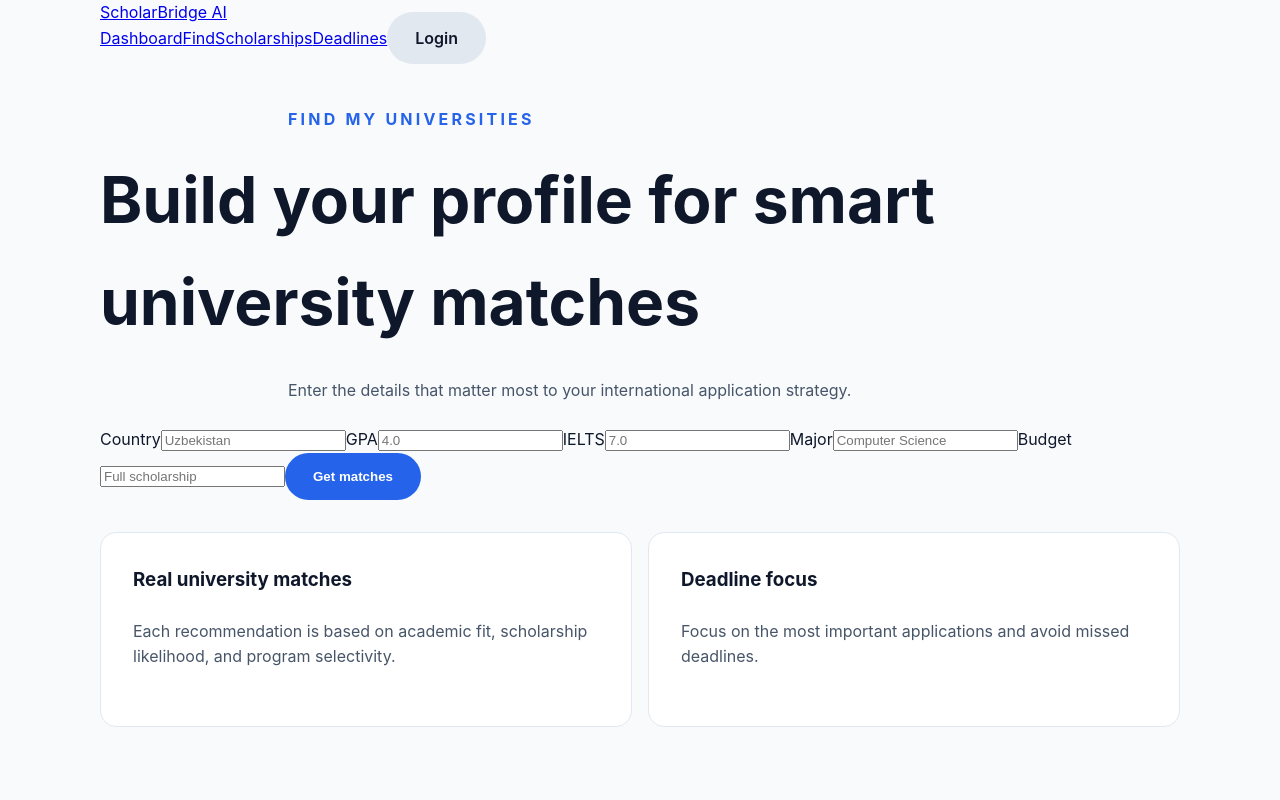
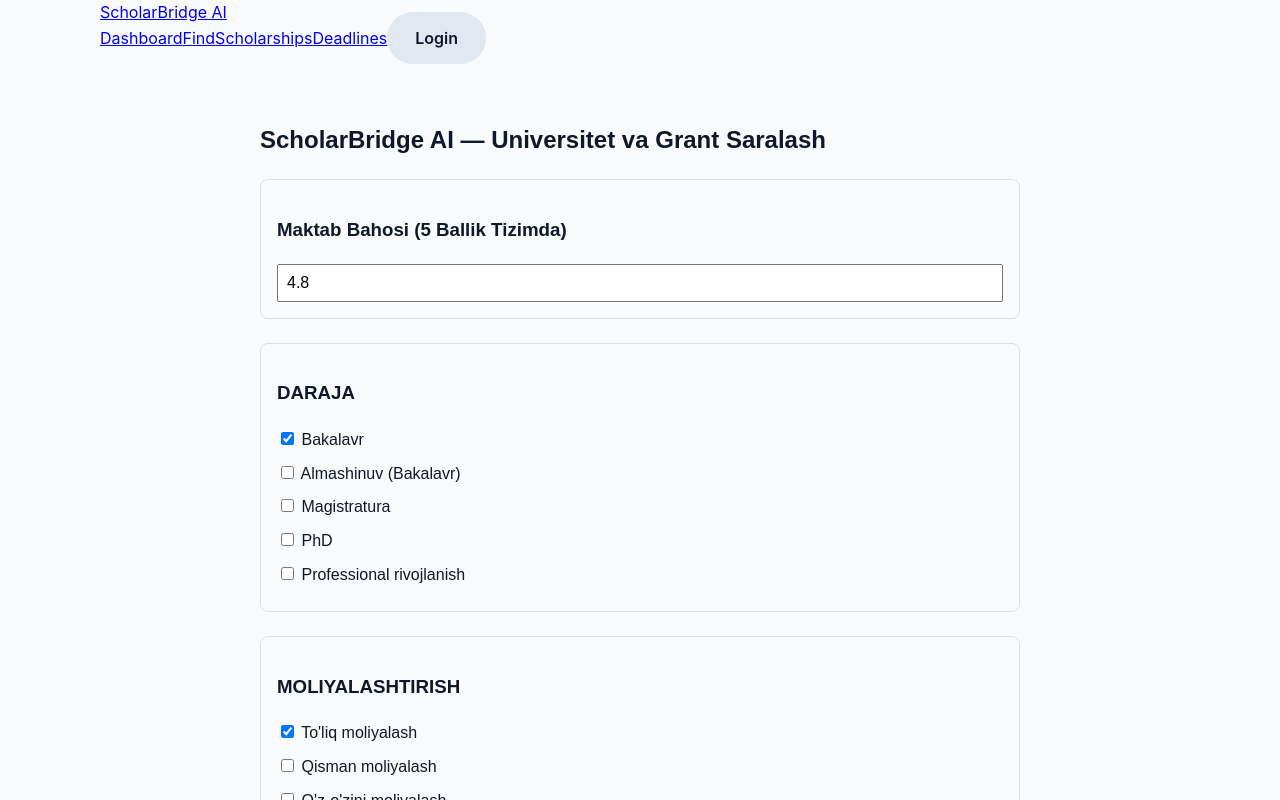
Before and after one commit to jamijomi344as-jpg/ScholarBridge, a Next.js app: page /find in a window 1280 px wide. Shown: the top 800 px of the page. Built offline with nearby package versions, Linux system fonts and the light colour scheme.

Commit message:
Update page.tsx

```diff
--- a/app/find/page.tsx
+++ b/app/find/page.tsx
@@ -1,57 +1,219 @@
+'use client';
+
+import { useState } from 'react';
+import { useRouter } from 'next/navigation';
+
+const DEGREE_OPTIONS = ['Bakalavr', 'Almashinuv (Bakalavr)', 'Magistratura', 'PhD', 'Professional rivojlanish'];
+const FUNDING_OPTIONS = ["To'liq moliyalash", "Qisman moliyalash", "O'z-o'zini moliyalash", 'Bepul ishtirok', 'Stipendiya'];
+const MAJOR_OPTIONS = [
+  'Barcha sohalar',
+  'Amaliy fanlar va kasblar',
+  'Biznes boshqaruvi',
+  'Kompyuter fanlari va IT',
+  'Muhandislik va texnologiya',
+  'Atrof-muhit va Geologiya fanlari',
+  'Gumanitar fanlar',
+  'Huquqshunoslik va qonunchilik',
+  'Tabiiy fanlar va matematika',
+  'Ijtimoiy fanlar',
+  'Qishloq va o‘rmon xo‘jaligi',
+  'San’at, dizayn va arxitektura',
+  'Ta’lim va tarbiya',
+  'Tibbiyot va sog‘liqni saqlash',
+  'Jurnalistika va OAV',
+  'Mehmonxona biznesi, hordiq va sport'
+];
+const COUNTRY_OPTIONS = ['AQSh', 'Buyuk Britaniya', 'Olmanya', 'Janubiy Koreya', 'Xitoy', 'Kanada', 'Avstraliya', 'Evropa davlatlari', 'Turkiya'];
+
 export default function FindPage() {
+  const router = useRouter();
+  const [loading, setLoading] = useState(false);
+
+  const [schoolGrade, setSchoolGrade] = useState('4.8');
+  const [selectedDegrees, setSelectedDegrees] = useState<string[]>(['Bakalavr']);
+  const [selectedFunding, setSelectedFunding] = useState<string[]>(["To'liq moliyalash"]);
+  const [selectedMajors, setSelectedMajors] = useState<string[]>(['Kompyuter fanlari va IT']);
+
+  const [allCountries, setAllCountries] = useState(true);
+  const [selectedCountries, setSelectedCountries] = useState<string[]>([]);
+
+  const [ielts, setIelts] = useState('');
+  const [sat, setSat] = useState('');
+  const [otherCertificates, setOtherCertificates] = useState('');
+  const [budget, setBudget] = useState('0');
+
+  const toggleArrayItem = (list: string[], setList: (val: string[]) => void, item: string) => {
+    if (list.includes(item)) {
+      setList(list.filter((i) => i !== item));
+    } else {
+      setList([...list, item]);
+    }
+  };
+
+  const handleSubmit = async (e: React.FormEvent) => {
+    e.preventDefault();
+    setLoading(true);
+
+    const payload = {
+      schoolGrade,
+      degrees: selectedDegrees,
+      fundingTypes: selectedFunding,
+      majors: selectedMajors,
+      selectedCountries: allCountries ? ['Barcha davlatlar'] : selectedCountries,
+      ielts,
+      sat,
+      otherCertificates,
+      budget,
+    };
+
+    try {
+      const res = await fetch('/api/recommend', {
+        method: 'POST',
+        headers: { 'Content-Type': 'application/json' },
+        body: JSON.stringify(payload),
+      });
+
+      const data = await res.json();
+      localStorage.setItem('scholarBridge_results', JSON.stringify(data.recommendations || []));
+      router.push('/recommendations');
+    } catch (err) {
+      alert('Xatolik yuz berdi. Qayta urinib ko‘ring.');
+    } finally {
+      setLoading(false);
+    }
+  };
+
   return (
-    <main>
-      <section className="section">
-        <div className="container">
-          <p className="eyebrow">Find My Universities</p>
-          <h1>Build your profile for smart university matches</h1>
-          <p>
-            Enter the details that matter most to your international application
-            strategy.
-          </p>
-          <form className="form-grid">
-            <label>
-              Country
-              <input type="text" placeholder="Uzbekistan" />
+    <div style={{ maxWidth: '800px', margin: '30px auto', padding: '20px', fontFamily: 'sans-serif' }}>
+      <h2>ScholarBridge AI — Universitet va Grant Saralash</h2>
+
+      <form onSubmit={handleSubmit} style={{ display: 'flex', flexDirection: 'column', gap: '24px' }}>
+
+        {/* MAKTAB BAHOSI */}
+        <div style={{ border: '1px solid #ddd', padding: '16px', borderRadius: '8px' }}>
+          <h3>Maktab Bahosi (5 Ballik Tizimda)</h3>
+          <input
+            type="number" step="0.1" min="1" max="5"
+            value={schoolGrade}
+            onChange={(e) => setSchoolGrade(e.target.value)}
+            required
+            style={{ width: '100%', padding: '8px', fontSize: '16px' }}
+          />
+        </div>
+
+        {/* DARAJA */}
+        <div style={{ border: '1px solid #ddd', padding: '16px', borderRadius: '8px' }}>
+          <h3>DARAJA</h3>
+          {DEGREE_OPTIONS.map((deg) => (
+            <label key={deg} style={{ display: 'block', margin: '8px 0', cursor: 'pointer' }}>
+              <input
+                type="checkbox"
+                checked={selectedDegrees.includes(deg)}
+                onChange={() => toggleArrayItem(selectedDegrees, setSelectedDegrees, deg)}
+              /> {' '}
+              {deg}
             </label>
-            <label>
-              GPA
-              <input type="text" placeholder="4.0" />
+          ))}
+        </div>
+
+        {/* MOLIYALASHTIRISH */}
+        <div style={{ border: '1px solid #ddd', padding: '16px', borderRadius: '8px' }}>
+          <h3>MOLIYALASHTIRISH</h3>
+          {FUNDING_OPTIONS.map((fund) => (
+            <label key={fund} style={{ display: 'block', margin: '8px 0', cursor: 'pointer' }}>
+              <input
+                type="checkbox"
+                checked={selectedFunding.includes(fund)}
+                onChange={() => toggleArrayItem(selectedFunding, setSelectedFunding, fund)}
+              /> {' '}
+              {fund}
             </label>
-            <label>
-              IELTS
-              <input type="text" placeholder="7.0" />
-            </label>
-            <label>
-              Major
-              <input type="text" placeholder="Computer Science" />
-            </label>
-            <label>
-              Budget
-              <input type="text" placeholder="Full scholarship" />
-            </label>
-            <button type="submit" className="button primary">
-              Get matches
-            </button>
-          </form>
-          <div className="cards" style={{ marginTop: "2rem" }}>
-            <article>
-              <h3>Real university matches</h3>
-              <p>
-                Each recommendation is based on academic fit, scholarship
-                likelihood, and program selectivity.
-              </p>
-            </article>
-            <article>
-              <h3>Deadline focus</h3>
-              <p>
-                Focus on the most important applications and avoid missed
-                deadlines.
-              </p>
-            </article>
+          ))}
+        </div>
+
+        {/* SOHALAR */}
+        <div style={{ border: '1px solid #ddd', padding: '16px', borderRadius: '8px' }}>
+          <h3>SOHALAR</h3>
+          <select
+            multiple
+            value={selectedMajors}
+            onChange={(e) => setSelectedMajors(Array.from(e.target.selectedOptions, option => option.value))}
+            style={{ width: '100%', height: '150px', padding: '8px' }}
+          >
+            {MAJOR_OPTIONS.map((m) => (
+              <option key={m} value={m}>{m}</option>
+            ))}
+          </select>
+          <small style={{ color: '#666' }}>Ctrl/Cmd tugmasini bosib bir nechta sohani tanlashingiz mumkin.</small>
+        </div>
+
+        {/* DAVLATLAR TANLOVI */}
+        <div style={{ border: '1px solid #ddd', padding: '16px', borderRadius: '8px' }}>
+          <h3>DAVLATLAR</h3>
+          <label style={{ display: 'block', marginBottom: '12px', fontWeight: 'bold' }}>
+            <input
+              type="checkbox"
+              checked={allCountries}
+              onChange={(e) => setAllCountries(e.target.checked)}
+            /> Barcha davlatlar
+          </label>
+
+          {!allCountries && (
+            <div style={{ display: 'grid', gridTemplateColumns: '1fr 1fr', gap: '8px' }}>
+              {COUNTRY_OPTIONS.map((c) => (
+                <label key={c} style={{ cursor: 'pointer' }}>
+                  <input
+                    type="checkbox"
+                    checked={selectedCountries.includes(c)}
+                    onChange={() => toggleArrayItem(selectedCountries, setSelectedCountries, c)}
+                  /> {' '}
+                  {c}
+                </label>
+              ))}
+            </div>
+          )}
+        </div>
+
+        {/* SERTIFIKATLAR (IXTIYORIY) */}
+        <div style={{ border: '1px solid #ddd', padding: '16px', borderRadius: '8px' }}>
+          <h3>Xalqaro Sertifikatlar (Ixtiyoriy)</h3>
+          <div style={{ display: 'grid', gridTemplateColumns: '1fr 1fr', gap: '12px' }}>
+            <div>
+              <label>IELTS (masalan: 7.5):</label>
+              <input type="text" value={ielts} onChange={(e) => setIelts(e.target.value)} style={{ width: '100%', padding: '8px' }} />
+            </div>
+            <div>
+              <label>SAT (masalan: 1450):</label>
+              <input type="text" value={sat} onChange={(e) => setSat(e.target.value)} style={{ width: '100%', padding: '8px' }} />
+            </div>
+          </div>
+          <div style={{ marginTop: '12px' }}>
+            <label>Boshqa sertifikatlar (Duolingo, CEFR, HSK va hokazo):</label>
+            <input type="text" value={otherCertificates} onChange={(e) => setOtherCertificates(e.target.value)} style={{ width: '100%', padding: '8px' }} placeholder="masalan: CEFR B2, Duolingo 120" />
           </div>
         </div>
-      </section>
-    </main>
+
+        {/* BYUDJET */}
+        <div style={{ border: '1px solid #ddd', padding: '16px', borderRadius: '8px' }}>
+          <h3>Yillik Maksimal Byudjet ($)</h3>
+          <input
+            type="number"
+            value={budget}
+            onChange={(e) => setBudget(e.target.value)}
+            style={{ width: '100%', padding: '8px' }}
+            placeholder="0 dollardan boshlab (0 = faqat to'liq grantlar)"
+          />
+        </div>
+
+        <button
+          type="submit"
+          disabled={loading}
+          style={{ padding: '16px', fontSize: '18px', backgroundColor: '#0070f3', color: '#fff', border: 'none', borderRadius: '8px', cursor: 'pointer' }}
+        >
+          {loading ? 'AI Tahlil va Qidiruv Bormoqda...' : 'Universitet va Grantlarni Topish'}
+        </button>
+
+      </form>
+    </div>
   );
 }
```
